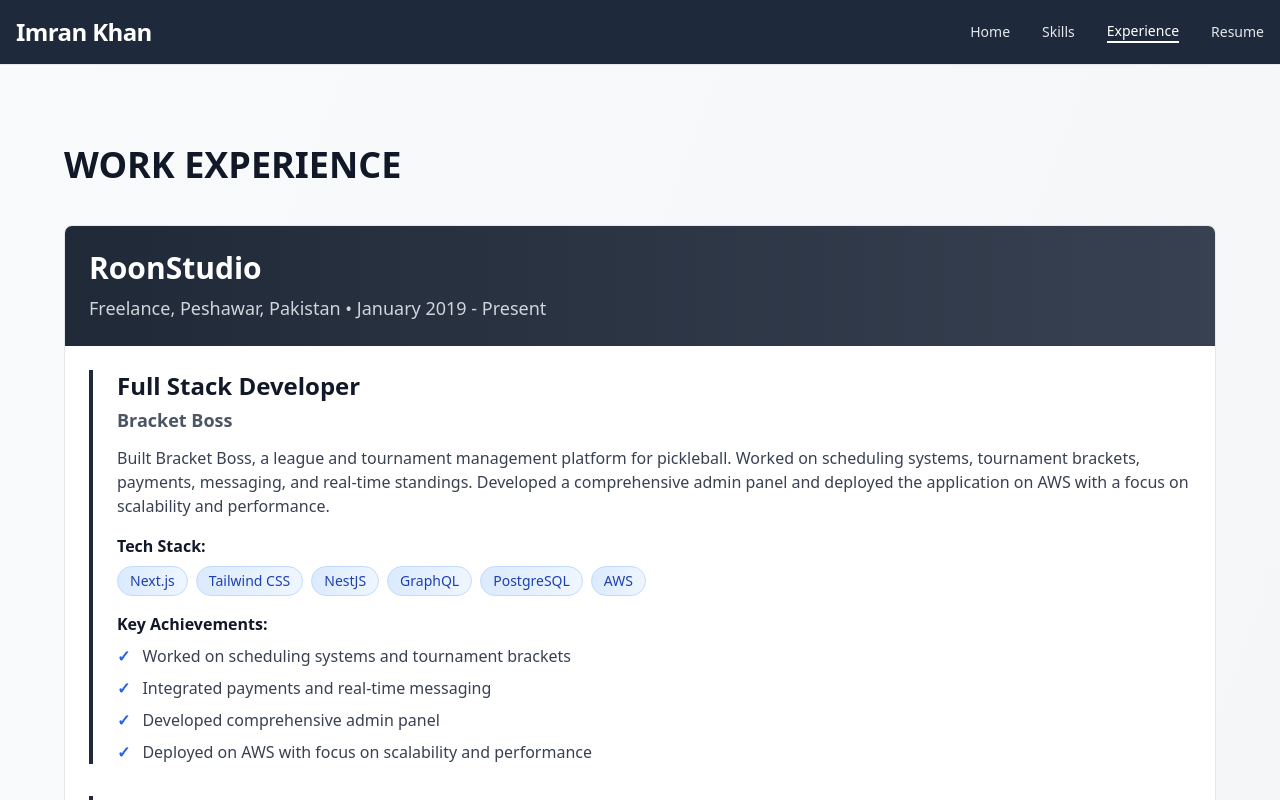
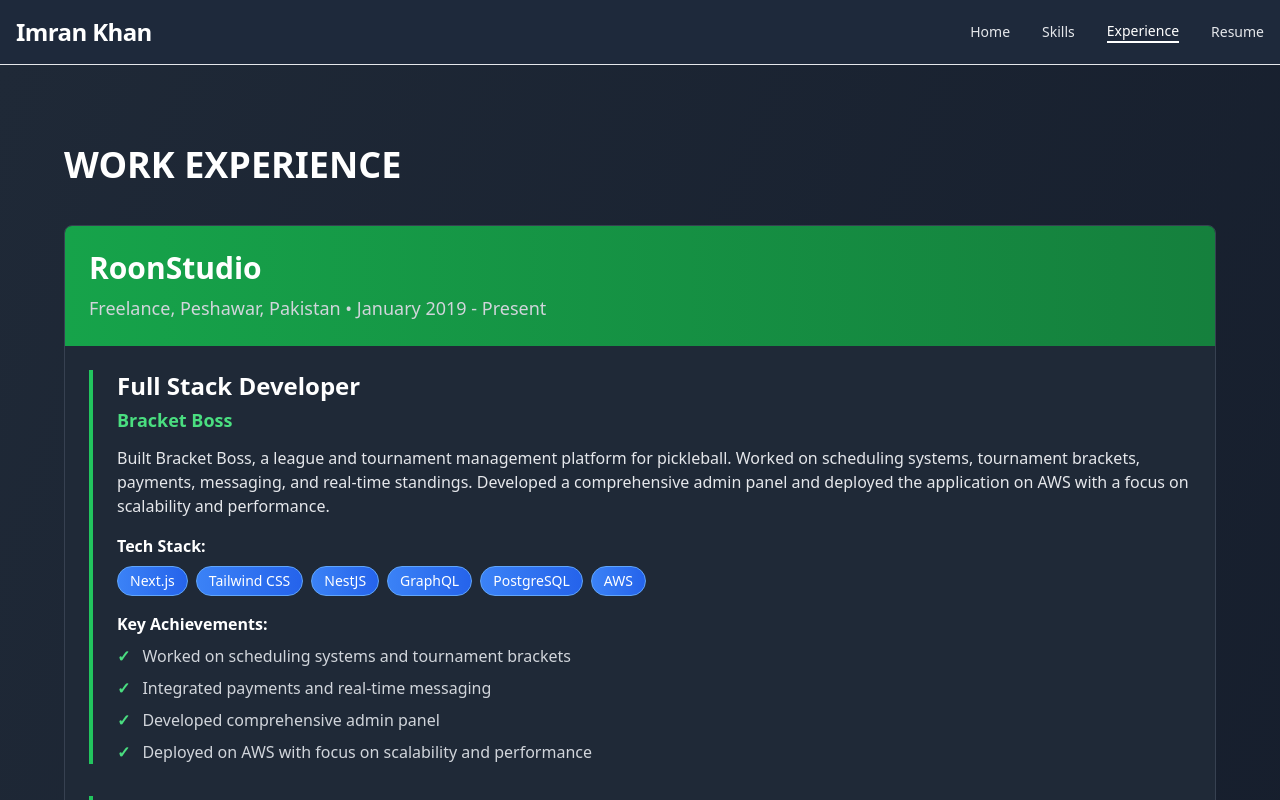
Before and after one commit to code-simple/code-simple.github.io, a React (Create React App) app: page /experience in a window 1280 px wide. Shown: the top 800 px of the page. Built offline with nearby package versions, Linux system fonts and the light colour scheme.

Commit message:
theme changed

```diff
--- a/src/App.js
+++ b/src/App.js
@@ -10,7 +10,7 @@ import Skills from "./components/sections/Skills";
 function App() {
   return (
     <Router>
-      <div className="min-h-screen bg-white text-black flex flex-col">
+      <div className="min-h-screen bg-gray-950 text-white flex flex-col">
         <Navbar />
         <div className="flex-1">
           <Routes>
--- a/src/components/sections/Experience.jsx
+++ b/src/components/sections/Experience.jsx
@@ -155,11 +155,11 @@ const WorkExperience = () => {
   ];
 
   return (
-    <main className="py-20 px-4 bg-gradient-to-br from-slate-50 to-gray-100 min-h-screen">
+    <main className="py-20 px-4 bg-gradient-to-br from-gray-800 to-gray-900 min-h-screen">
       <div className="max-w-6xl mx-auto">
         {/* Header */}
         <div className=" mb-10">
-          <h1 className="text-4xl font-bold mb-8 text-gray-900">
+          <h1 className="text-4xl font-bold mb-8 text-white">
             WORK EXPERIENCE
           </h1>
         </div>
@@ -169,10 +169,10 @@ const WorkExperience = () => {
           {experiences.map((company, index) => (
             <div
               key={index}
-              className="bg-white border border-gray-200 rounded-lg overflow-hidden hover:shadow-lg transition-shadow"
+              className="bg-gray-800 border border-gray-700 rounded-lg overflow-hidden hover:shadow-lg transition-shadow hover:border-primary-500"
             >
               {/* Company Header */}
-              <div className="bg-gradient-to-r from-gray-800 to-gray-700 text-white p-6">
+              <div className="bg-gradient-to-r from-primary-600 to-primary-700 text-white p-6">
                 <div className="flex flex-col md:flex-row md:items-center md:justify-between">
                   <div>
                     <h2 className="text-3xl font-bold mb-2">
@@ -190,26 +190,24 @@ const WorkExperience = () => {
                 {company.roles.map((role, roleIndex) => (
                   <div
                     key={roleIndex}
-                    className="border-l-4 border-gray-800 pl-6"
+                    className="border-l-4 border-primary-500 pl-6"
                   >
-                    <h3 className="text-2xl font-bold text-gray-900 mb-1">
+                    <h3 className="text-2xl font-bold text-white mb-1">
                       {role.title}
                     </h3>
-                    <p className="text-lg font-semibold text-gray-600 mb-3">
+                    <p className="text-lg font-semibold text-primary-400 mb-3">
                       {role.project}
                     </p>
-                    <p className="text-gray-700 mb-4">{role.description}</p>
+                    <p className="text-gray-200 mb-4">{role.description}</p>
 
                     {/* Tech Stack */}
                     <div className="mb-4">
-                      <p className="font-bold text-gray-900 mb-2">
-                        Tech Stack:
-                      </p>
+                      <p className="font-bold text-white mb-2">Tech Stack:</p>
                       <div className="flex flex-wrap gap-2">
                         {role.techStack.map((tech, i) => (
                           <span
                             key={i}
-                            className="px-3 py-1 bg-gradient-to-r from-blue-100 to-blue-50 text-blue-800 rounded-full text-sm font-medium border border-blue-200"
+                            className="px-3 py-1 bg-gradient-to-r from-blue-500 to-blue-600 text-white rounded-full text-sm font-medium border border-blue-400"
                           >
                             {tech}
                           </span>
@@ -219,16 +217,16 @@ const WorkExperience = () => {
 
                     {/* Achievements */}
                     <div>
-                      <p className="font-bold text-gray-900 mb-2">
+                      <p className="font-bold text-white mb-2">
                         Key Achievements:
                       </p>
                       <ul className="space-y-2">
                         {role.achievements.map((achievement, i) => (
                           <li key={i} className="flex items-start">
-                            <span className="text-blue-600 mr-3 font-bold">
+                            <span className="text-primary-400 mr-3 font-bold">
                               ✓
                             </span>
-                            <span className="text-gray-700">{achievement}</span>
+                            <span className="text-gray-300">{achievement}</span>
                           </li>
                         ))}
                       </ul>
@@ -245,21 +243,21 @@ const WorkExperience = () => {
         {/* Certifications and Languages Section */}
         <div className="grid grid-cols-1 lg:grid-cols-2 gap-8">
           {/* Certifications */}
-          <div className="bg-white border border-gray-200 rounded-lg p-8">
-            <h2 className="text-2xl font-bold mb-6 text-gray-900 pb-3 border-b-2 border-gray-800">
+          <div className="bg-gray-800 border border-gray-700 rounded-lg p-8">
+            <h2 className="text-2xl font-bold mb-6 text-white pb-3 border-b-2 border-primary-500">
               CERTIFICATIONS
             </h2>
             <div className="space-y-4">
               {certifications.map((cert, i) => (
                 <div
                   key={i}
-                  className="pb-4 border-b border-gray-200 last:border-b-0"
+                  className="pb-4 border-b border-gray-700 last:border-b-0"
                 >
-                  <p className="font-bold text-gray-900">{cert.name}</p>
+                  <p className="font-bold text-white">{cert.name}</p>
                   <div className="flex justify-between mt-1">
-                    <span className="text-gray-600">{cert.issuer}</span>
+                    <span className="text-gray-400">{cert.issuer}</span>
                     {cert.date && (
-                      <span className="text-gray-600 text-sm">{cert.date}</span>
+                      <span className="text-gray-400 text-sm">{cert.date}</span>
                     )}
                   </div>
                 </div>
@@ -268,19 +266,19 @@ const WorkExperience = () => {
           </div>
 
           {/* Languages */}
-          <div className="bg-white border border-gray-200 rounded-lg p-8">
-            <h2 className="text-2xl font-bold mb-6 text-gray-900 pb-3 border-b-2 border-gray-800">
+          <div className="bg-gray-800 border border-gray-700 rounded-lg p-8">
+            <h2 className="text-2xl font-bold mb-6 text-white pb-3 border-b-2 border-primary-500">
               LANGUAGES
             </h2>
             <div className="space-y-4">
               {languages.map((lang, i) => (
                 <div
                   key={i}
-                  className="pb-4 border-b border-gray-200 last:border-b-0"
+                  className="pb-4 border-b border-gray-700 last:border-b-0"
                 >
                   <div className="flex justify-between items-center">
-                    <p className="font-bold text-gray-900">{lang.name}</p>
-                    <span className="px-3 py-1 bg-gradient-to-r from-green-100 to-green-50 text-green-800 rounded-full text-sm font-medium border border-green-200">
+                    <p className="font-bold text-white">{lang.name}</p>
+                    <span className="px-3 py-1 bg-gradient-to-r from-primary-600 to-primary-700 text-white rounded-full text-sm font-medium border border-primary-500">
                       {lang.level}
                     </span>
                   </div>
--- a/src/components/sections/Home.jsx
+++ b/src/components/sections/Home.jsx
@@ -5,13 +5,13 @@ const Home = () => {
   return (
     <main>
       {/* Hero Section */}
-      <section className="py-20 px-4">
+      <section className="py-20 px-4 bg-gradient-to-b from-gray-800 to-gray-900 min-h-screen">
         <div className="max-w-7xl mx-auto">
           <div className="flex flex-col lg:flex-row items-center justify-between gap-12">
             <div className="lg:w-1/2">
-              <h1 className="text-2xl sm:text-5xl md:text-4xl font-bold mb-6 leading-tight ">
+              <h1 className="text-2xl sm:text-5xl md:text-4xl font-bold mb-6 leading-tight text-white">
                 <span className="block">Hi, I'm Imran Khan</span>
-                <span className="block">
+                <span className="block text-primary-400">
                   Fullstack Developer turning ideas into powerful web solutions.
                 </span>
               </h1>
@@ -19,7 +19,7 @@ const Home = () => {
               <div className="flex flex-wrap gap-8 sm:gap-4">
                 <Link
                   to="/experience"
-                  className="py-4 px-2 bg-black text-white font-medium hover:bg-gray-800 transition-colors"
+                  className="py-4 px-2 bg-primary-600 text-white font-medium hover:bg-primary-700 transition-colors"
                 >
                   Work Experience
                 </Link>
@@ -27,7 +27,7 @@ const Home = () => {
                   href="https://github.com/code-simple"
                   target="_blank"
                   rel="noopener noreferrer"
-                  className="px-8 py-3 border-2 border-black text-black font-medium hover:bg-gray-50 transition-colors flex items-center gap-2"
+                  className="px-8 py-3 border-2 border-primary-400 text-primary-400 font-medium hover:bg-primary-600 hover:text-white transition-colors flex items-center gap-2"
                 >
                   <svg
                     className="w-5 h-5"
--- a/src/components/sections/Skills.jsx
+++ b/src/components/sections/Skills.jsx
@@ -29,23 +29,23 @@ const Skills = () => {
     Testing: ["Jest (Unit Testing)"],
   };
   return (
-    <main className="py-20 px-4 bg-gradient-to-br from-slate-50 to-gray-100 min-h-screen">
+    <main className="py-20 px-4 bg-gradient-to-br from-gray-800 to-gray-900 min-h-screen">
       <div className="max-w-6xl mx-auto">
-        <h2 className="text-4xl font-bold mb-8 text-gray-900">SKILLS</h2>
+        <h2 className="text-4xl font-bold mb-8 text-white">SKILLS</h2>
         <div className="grid grid-cols-1 md:grid-cols-2 lg:grid-cols-3 gap-6">
           {Object.entries(skills).map(([category, skillList]) => (
             <div
               key={category}
-              className="bg-white border border-gray-200 rounded-lg p-6 hover:shadow-lg transition-shadow"
+              className="bg-gray-800 border border-gray-700 rounded-lg p-6 hover:shadow-lg transition-shadow hover:border-primary-500"
             >
-              <h3 className="text-xl font-bold text-gray-900 mb-4 pb-3 border-b-2 border-gray-800">
+              <h3 className="text-xl font-bold text-white mb-4 pb-3 border-b-2 border-primary-500">
                 {category}
               </h3>
               <div className="flex flex-wrap gap-2">
                 {skillList.map((skill, i) => (
                   <span
                     key={i}
-                    className="px-3 py-2 bg-gray-100 text-gray-800 rounded-md text-sm font-medium hover:bg-gray-200 transition-colors"
+                    className="px-3 py-2 bg-gray-700 text-gray-100 rounded-md text-sm font-medium hover:bg-primary-600 transition-colors"
                   >
                     {skill}
                   </span>
--- a/tailwind.config.js
+++ b/tailwind.config.js
@@ -2,7 +2,22 @@
 module.exports = {
   content: ["./src/**/*.{js,jsx,ts,tsx}", "./public/index.html"],
   theme: {
-    extend: {},
+    extend: {
+      colors: {
+        primary: {
+          50: "#f0fdf4",
+          100: "#dcfce7",
+          200: "#bbf7d0",
+          300: "#86efac",
+          400: "#4ade80",
+          500: "#22c55e",
+          600: "#16a34a",
+          700: "#15803d",
+          800: "#166534",
+          900: "#134e4a",
+        },
+      },
+    },
   },
   plugins: [],
 };
```
Also changed, not shown: src/components/sections/Resume.jsx (+9 -9 lines).
